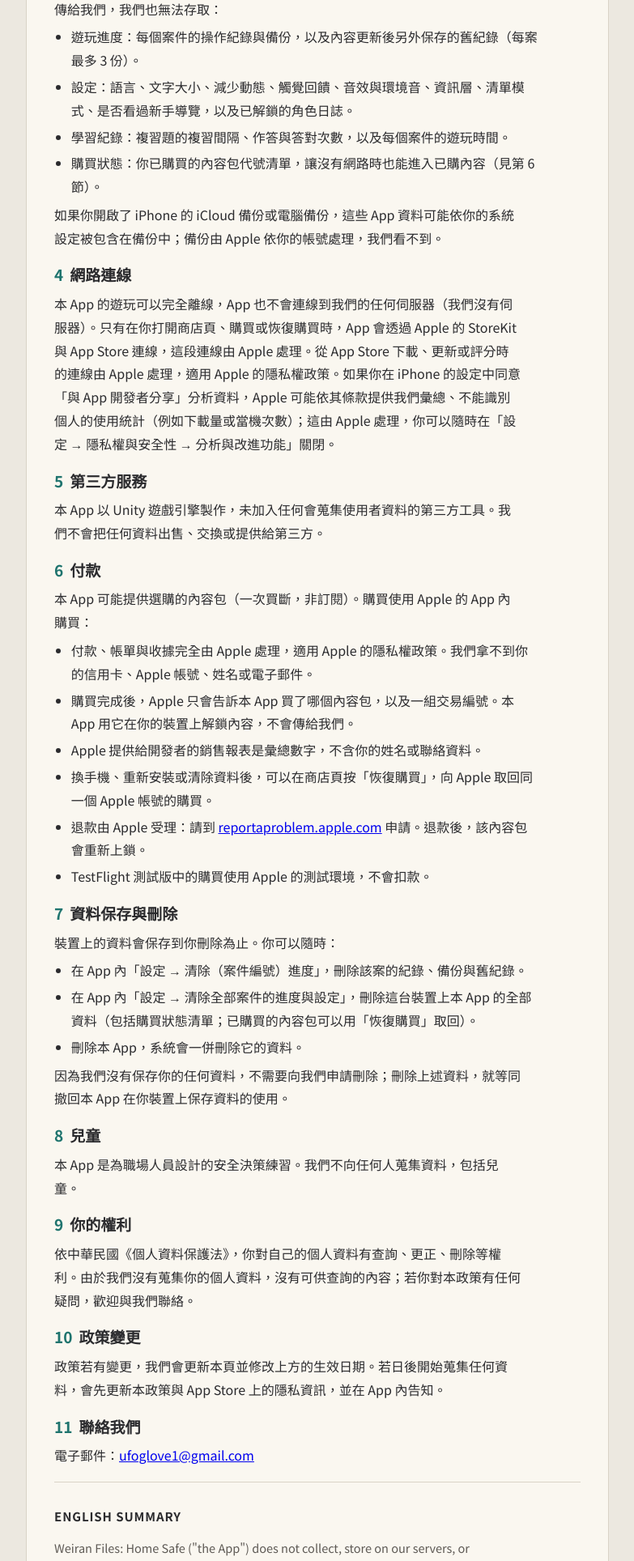
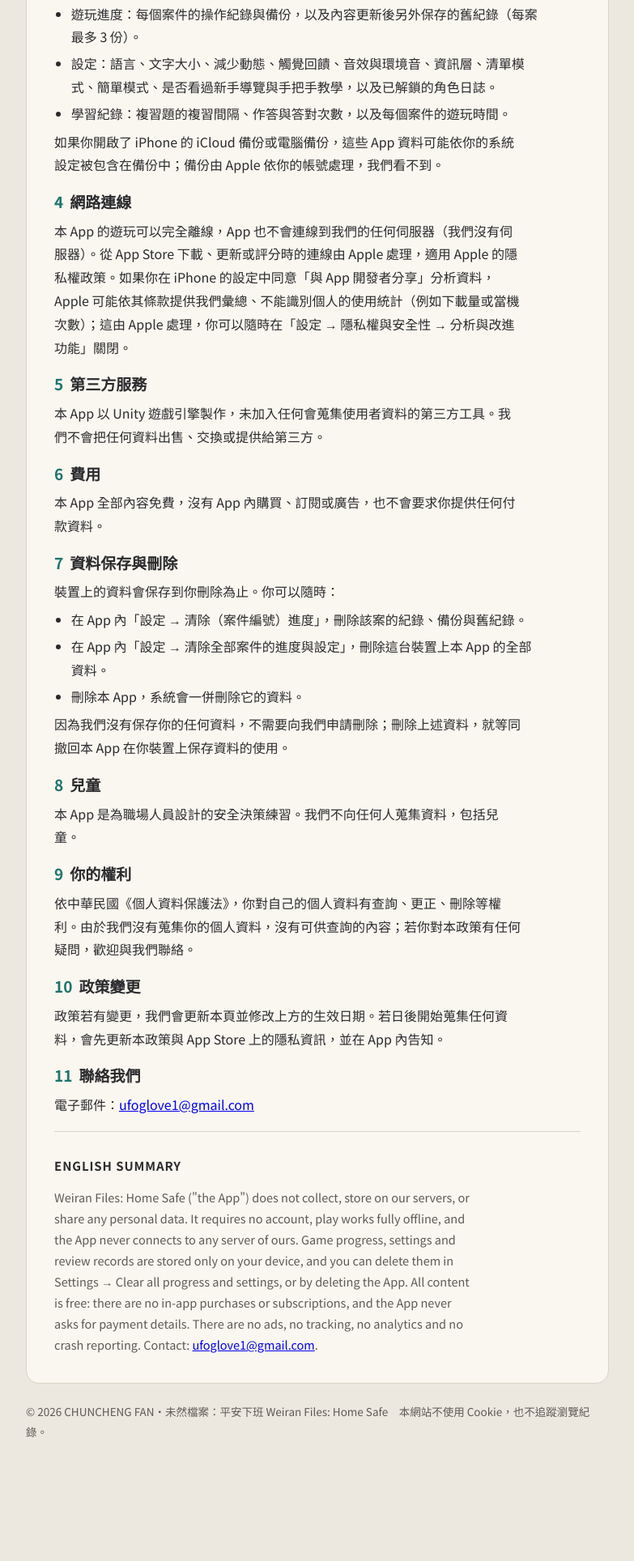
Before and after one commit to ufoglove/weiran-support, a plain HTML site: page privacy.html in a window 1280 px wide. Shown: the part 872-2800 px from the top of the page at 81% size, without its empty margins (248-1031 px from the left). After the commit the page ends 2716 px from the top, so only its background shows below. Drawn offline with Linux system fonts and the light colour scheme.

Commit message:
支援頁與隱私權政策：全部內容改為免費，移除 App 內購買、恢復購買與退款說明；設定加入簡單模式與手把手教學
Co-Authored-By: Claude Opus 5.5 <noreply@anthropic.com>
Claude-Session: https://claude.ai/code/session_017qohyrt9xqHJaGBsaMh2vz

```diff
--- a/privacy.html
+++ b/privacy.html
@@ -64,8 +64,8 @@ footer{color:var(--ink-soft);font-size:13.5px;text-align:left}
   </header>
   <article id="privacy" aria-labelledby="h-privacy">
     <h1 id="h-privacy">隱私權政策</h1>
-    <p class="meta">生效日期：2026 年 10 月 31 日（初版 2026 年 10 月 28 日）　｜　發行者：CHUNCHENG FAN</p>
-    <p class="summary">一句話說明：本 App 不蒐集、不上傳任何個人資料。不需要帳號，遊玩不需要網路，你的遊玩進度只存在你自己的裝置上。選購內容包時，付款完全由 Apple 處理。</p>
+    <p class="meta">生效日期：2026 年 11 月 12 日（初版 2026 年 10 月 28 日）　｜　發行者：CHUNCHENG FAN</p>
+    <p class="summary">一句話說明：本 App 不蒐集、不上傳任何個人資料。不需要帳號，遊玩不需要網路，你的遊玩進度只存在你自己的裝置上。全部內容免費，沒有 App 內購買。</p>
 
     <section><h2><span class="no">1</span>適用範圍</h2>
       <p>本政策適用於 iOS App《未然檔案：平安下班》（以下稱「本 App」），由CHUNCHENG FAN（以下稱「我們」）提供。</p></section>
@@ -83,34 +83,25 @@ footer{color:var(--ink-soft);font-size:13.5px;text-align:left}
       <p>為了讓你可以中斷後繼續，本 App 會在你的裝置上保存以下資料。這些資料不會傳給我們，我們也無法存取：</p>
       <ul>
         <li>遊玩進度：每個案件的操作紀錄與備份，以及內容更新後另外保存的舊紀錄（每案最多 3 份）。</li>
-        <li>設定：語言、文字大小、減少動態、觸覺回饋、音效與環境音、資訊層、清單模式、是否看過新手導覽，以及已解鎖的角色日誌。</li>
+        <li>設定：語言、文字大小、減少動態、觸覺回饋、音效與環境音、資訊層、清單模式、簡單模式、是否看過新手導覽與手把手教學，以及已解鎖的角色日誌。</li>
         <li>學習紀錄：複習題的複習間隔、作答與答對次數，以及每個案件的遊玩時間。</li>
-        <li>購買狀態：你已購買的內容包代號清單，讓沒有網路時也能進入已購內容（見第 6 節）。</li>
       </ul>
       <p>如果你開啟了 iPhone 的 iCloud 備份或電腦備份，這些 App 資料可能依你的系統設定被包含在備份中；備份由 Apple 依你的帳號處理，我們看不到。</p></section>
 
     <section><h2><span class="no">4</span>網路連線</h2>
-      <p>本 App 的遊玩可以完全離線，App 也不會連線到我們的任何伺服器（我們沒有伺服器）。只有在你打開商店頁、購買或恢復購買時，App 會透過 Apple 的 StoreKit 與 App Store 連線，這段連線由 Apple 處理。從 App Store 下載、更新或評分時的連線由 Apple 處理，適用 Apple 的隱私權政策。如果你在 iPhone 的設定中同意「與 App 開發者分享」分析資料，Apple 可能依其條款提供我們彙總、不能識別個人的使用統計（例如下載量或當機次數）；這由 Apple 處理，你可以隨時在「設定 → 隱私權與安全性 → 分析與改進功能」關閉。</p></section>
+      <p>本 App 的遊玩可以完全離線，App 也不會連線到我們的任何伺服器（我們沒有伺服器）。從 App Store 下載、更新或評分時的連線由 Apple 處理，適用 Apple 的隱私權政策。如果你在 iPhone 的設定中同意「與 App 開發者分享」分析資料，Apple 可能依其條款提供我們彙總、不能識別個人的使用統計（例如下載量或當機次數）；這由 Apple 處理，你可以隨時在「設定 → 隱私權與安全性 → 分析與改進功能」關閉。</p></section>
 
     <section><h2><span class="no">5</span>第三方服務</h2>
       <p>本 App 以 Unity 遊戲引擎製作，未加入任何會蒐集使用者資料的第三方工具。我們不會把任何資料出售、交換或提供給第三方。</p></section>
 
-    <section><h2><span class="no">6</span>付款</h2>
-      <p>本 App 可能提供選購的內容包（一次買斷，非訂閱）。購買使用 Apple 的 App 內購買：</p>
-      <ul>
-        <li>付款、帳單與收據完全由 Apple 處理，適用 Apple 的隱私權政策。我們拿不到你的信用卡、Apple 帳號、姓名或電子郵件。</li>
-        <li>購買完成後，Apple 只會告訴本 App 買了哪個內容包，以及一組交易編號。本 App 用它在你的裝置上解鎖內容，不會傳給我們。</li>
-        <li>Apple 提供給開發者的銷售報表是彙總數字，不含你的姓名或聯絡資料。</li>
-        <li>換手機、重新安裝或清除資料後，可以在商店頁按「恢復購買」，向 Apple 取回同一個 Apple 帳號的購買。</li>
-        <li>退款由 Apple 受理：請到 <a href="https://reportaproblem.apple.com">reportaproblem.apple.com</a> 申請。退款後，該內容包會重新上鎖。</li>
-        <li>TestFlight 測試版中的購買使用 Apple 的測試環境，不會扣款。</li>
-      </ul></section>
+    <section><h2><span class="no">6</span>費用</h2>
+      <p>本 App 全部內容免費，沒有 App 內購買、訂閱或廣告，也不會要求你提供任何付款資料。</p></section>
 
     <section><h2><span class="no">7</span>資料保存與刪除</h2>
       <p>裝置上的資料會保存到你刪除為止。你可以隨時：</p>
       <ul>
         <li>在 App 內「設定 → 清除（案件編號）進度」，刪除該案的紀錄、備份與舊紀錄。</li>
-        <li>在 App 內「設定 → 清除全部案件的進度與設定」，刪除這台裝置上本 App 的全部資料（包括購買狀態清單；已購買的內容包可以用「恢復購買」取回）。</li>
+        <li>在 App 內「設定 → 清除全部案件的進度與設定」，刪除這台裝置上本 App 的全部資料。</li>
         <li>刪除本 App，系統會一併刪除它的資料。</li>
       </ul>
       <p>因為我們沒有保存你的任何資料，不需要向我們申請刪除；刪除上述資料，就等同撤回本 App 在你裝置上保存資料的使用。</p></section>
@@ -129,7 +120,7 @@ footer{color:var(--ink-soft);font-size:13.5px;text-align:left}
 
     <div class="en">
       <h2>ENGLISH SUMMARY</h2>
-      <p>Weiran Files: Home Safe ("the App") does not collect, store on our servers, or share any personal data. It requires no account, play works fully offline, and the App never connects to any server of ours. Game progress, settings, review records and the list of purchased packs are stored only on your device, and you can delete them in Settings → Clear all progress and settings, or by deleting the App. Optional content packs are sold through Apple In-App Purchase: Apple handles all payment details, and the App only receives which pack was bought and a transaction ID, used on your device to unlock it. Use "Restore Purchases" to recover purchases, and request refunds at <a href="https://reportaproblem.apple.com">reportaproblem.apple.com</a>. There are no ads, no tracking, no analytics and no crash reporting. Contact: <a href="mailto:ufoglove1@gmail.com">ufoglove1@gmail.com</a>.</p>
+      <p>Weiran Files: Home Safe ("the App") does not collect, store on our servers, or share any personal data. It requires no account, play works fully offline, and the App never connects to any server of ours. Game progress, settings and review records are stored only on your device, and you can delete them in Settings → Clear all progress and settings, or by deleting the App. All content is free: there are no in-app purchases or subscriptions, and the App never asks for payment details. There are no ads, no tracking, no analytics and no crash reporting. Contact: <a href="mailto:ufoglove1@gmail.com">ufoglove1@gmail.com</a>.</p>
     </div>
   </article>
   <footer>© 2026 CHUNCHENG FAN・未然檔案：平安下班 Weiran Files: Home Safe　本網站不使用 Cookie，也不追蹤瀏覽紀錄。</footer>
```
Also changed, not shown: index.html (+5 -7 lines).
